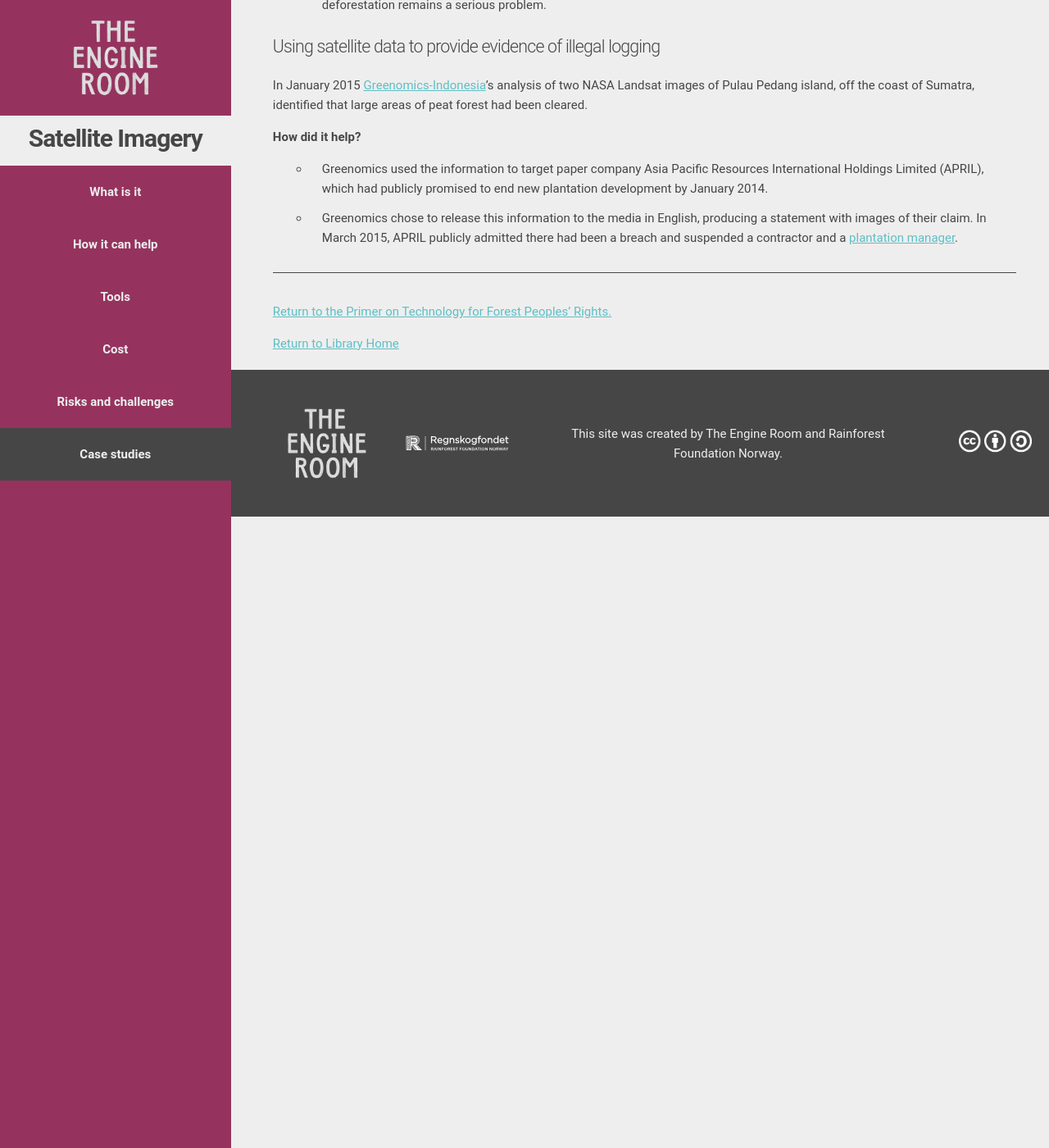
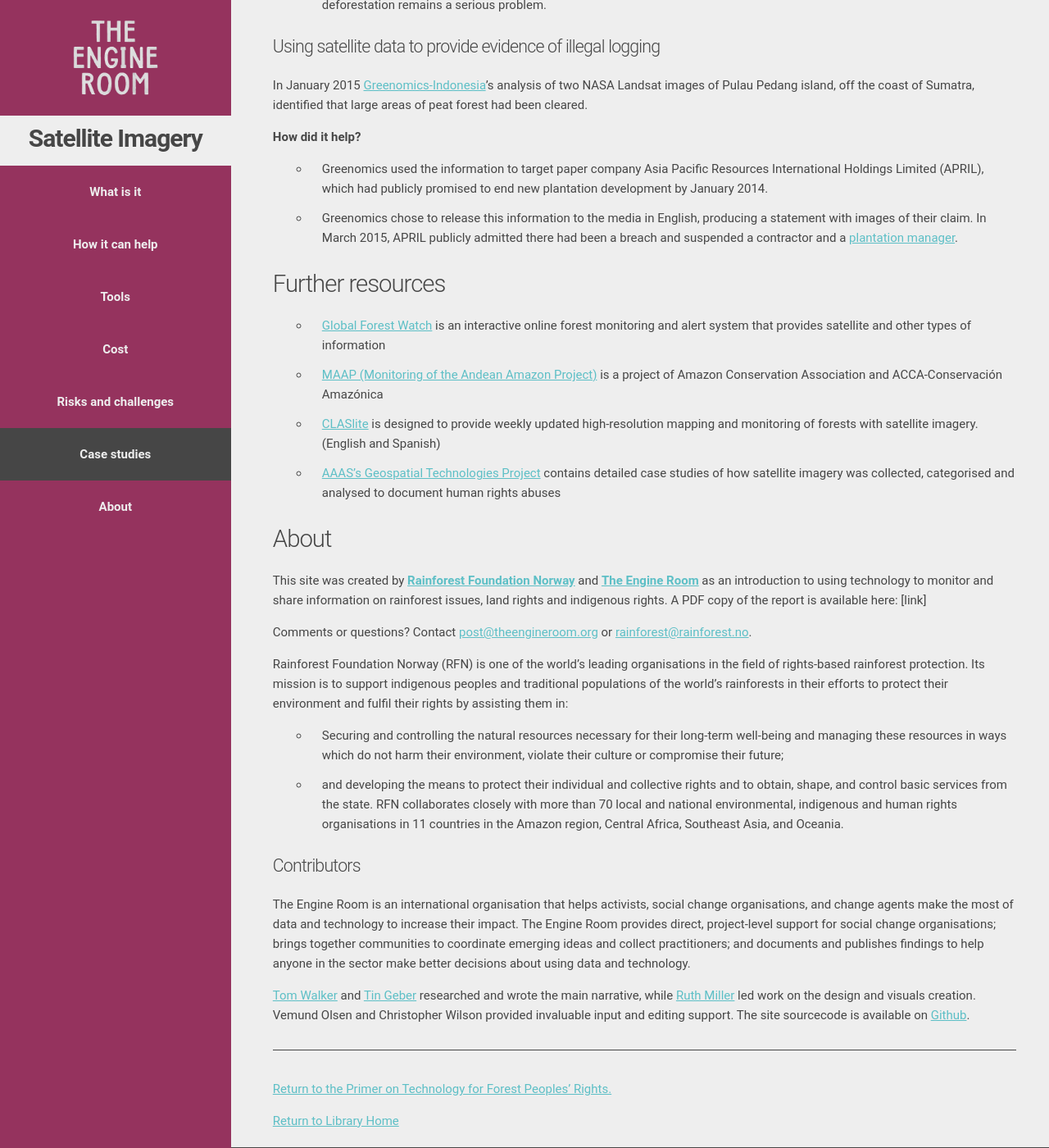
Before and after one commit to the-engine-room/library, a Jekyll site: the page built from _books/rainforest-tech-satellite-imagery.md, in a window 1280 px wide and 1400 px high, scrolled down 1795 px. Shown: the whole window at 82% size. Built offline with Jekyll 4.4.1, drawn with Linux system fonts in a browser that asks for light colours; nearby versions of some CDN libraries; comment, search, counter and statistics services are not loaded.

Commit message:
Added Further Resources and About sections

```diff
--- a/_books/rainforest-tech-satellite-imagery.md
+++ b/_books/rainforest-tech-satellite-imagery.md
@@ -12,6 +12,7 @@ navigation:
   - Cost
   - Risks and challenges
   - Case studies
+  - About
 
 ---
 
@@ -66,6 +67,30 @@ In January 2015 [Greenomics-Indonesia](http://www.greenomics.org/)’s analysis
 * Greenomics used the information to target paper company Asia Pacific Resources International Holdings Limited (APRIL), which had publicly promised to end new plantation development by January 2014.
 * Greenomics chose to release this information to the media in English, producing a statement with images of their claim. In March 2015, APRIL publicly admitted there had been a breach and suspended a contractor and a [plantation manager](http://www.greenomics.org/docs/Greenomics_Press-Release_SFMP_Violation-(LowRes).pdf).
 
+### Further resources
+
+* [Global Forest Watch](www.globalforestwatch.org) is an interactive online forest monitoring and alert system that provides satellite and other types of information
+* [MAAP (Monitoring of the Andean Amazon Project)](http://maaproject.org/about-maap/) is a project of Amazon Conservation Association and ACCA-Conservación Amazónica
+* [CLASlite](http://claslite.carnegiescience.edu/en/index.html) is designed to provide weekly updated high-resolution mapping and monitoring of forests with satellite imagery. (English and Spanish)
+* [AAAS’s Geospatial Technologies Project](http://www.aaas.org/case-studies) contains detailed case studies of how satellite imagery was collected, categorised and analysed to document human rights abuses
+
+### About
+
+This site was created by __[Rainforest Foundation Norway](www.regnskog.no/en/)__ and __[The Engine Room](//theengineroom.org)__  as an introduction to using technology to monitor and share information on rainforest issues, land rights and indigenous rights. A PDF copy of the report is available here: [link]
+
+Comments or questions? Contact [post@theengineroom.org](mailto:post@theengineroom.org) or [rainforest@rainforest.no](rainforest@rainforest.no).
+
+Rainforest Foundation Norway (RFN) is one of the world's leading organisations in the field of rights-based rainforest protection. Its mission is to support indigenous peoples and traditional populations of the world's rainforests in their efforts to protect their environment and fulfil their rights by assisting them in:
+- Securing and controlling the natural resources necessary for their long-term well-being and managing these resources in ways which do not harm their environment, violate their culture or compromise their future;
+- and developing the means to protect their individual and collective rights and to obtain, shape, and control basic services from the state.
+RFN collaborates closely with more than 70 local and national environmental, indigenous and human rights organisations in 11 countries in the Amazon region, Central Africa, Southeast Asia, and Oceania.
+
+#### Contributors
+
+The Engine Room is an international organisation that helps activists, social change organisations, and change agents make the most of data and technology to increase their impact. The Engine Room provides direct, project-level support for social change organisations; brings together communities to coordinate emerging ideas and collect practitioners; and documents and publishes findings to help anyone in the sector make better decisions about using data and technology.
+
+[Tom Walker](https://www.theengineroom.org/our_team/tom-walker/) and [Tin Geber](https://www.theengineroom.org/our_team/tin-geber/) researched and wrote the main narrative, while [Ruth Miller](http://ruthmiller.net/) led work on the design and visuals creation. Vemund Olsen and Christopher Wilson provided invaluable input and editing support. The site sourcecode is available on [Github](https://github.com/the-engine-room/library/).
+
 <hr>
 
 [Return to the Primer on Technology for Forest Peoples' Rights.](/rainforest-tech)
```
